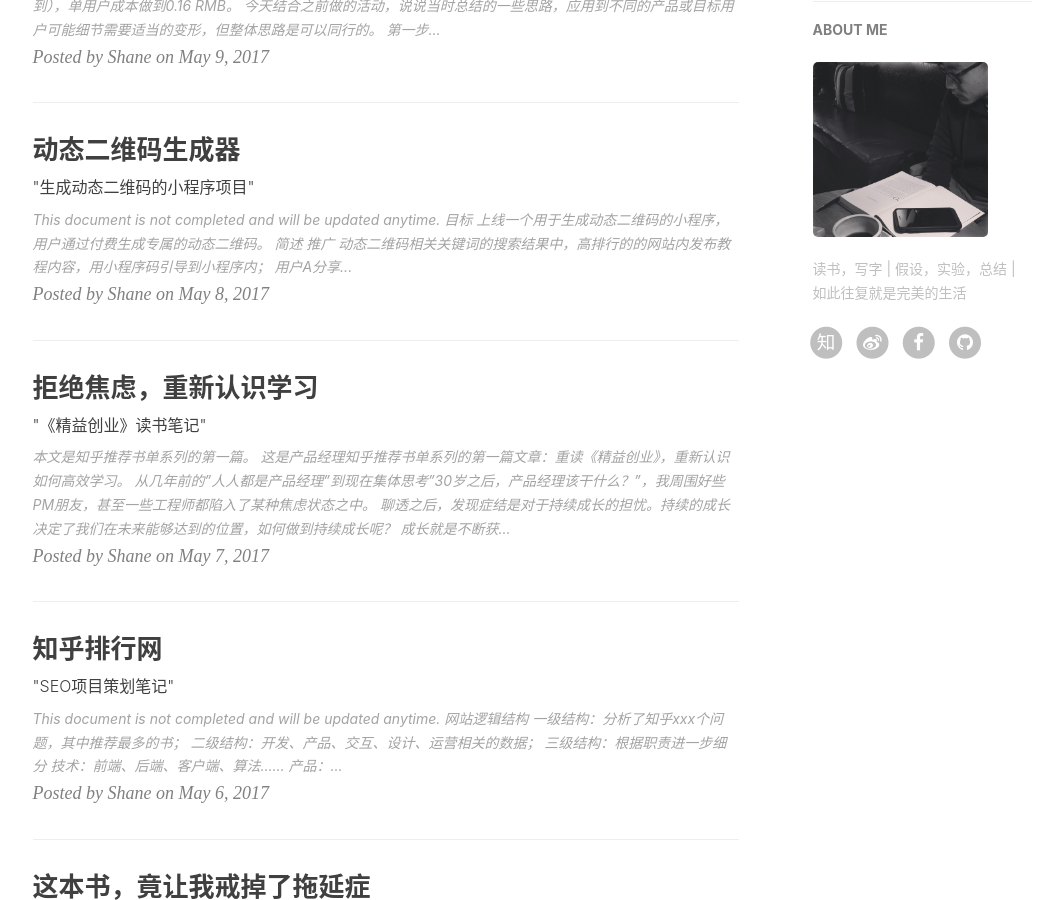
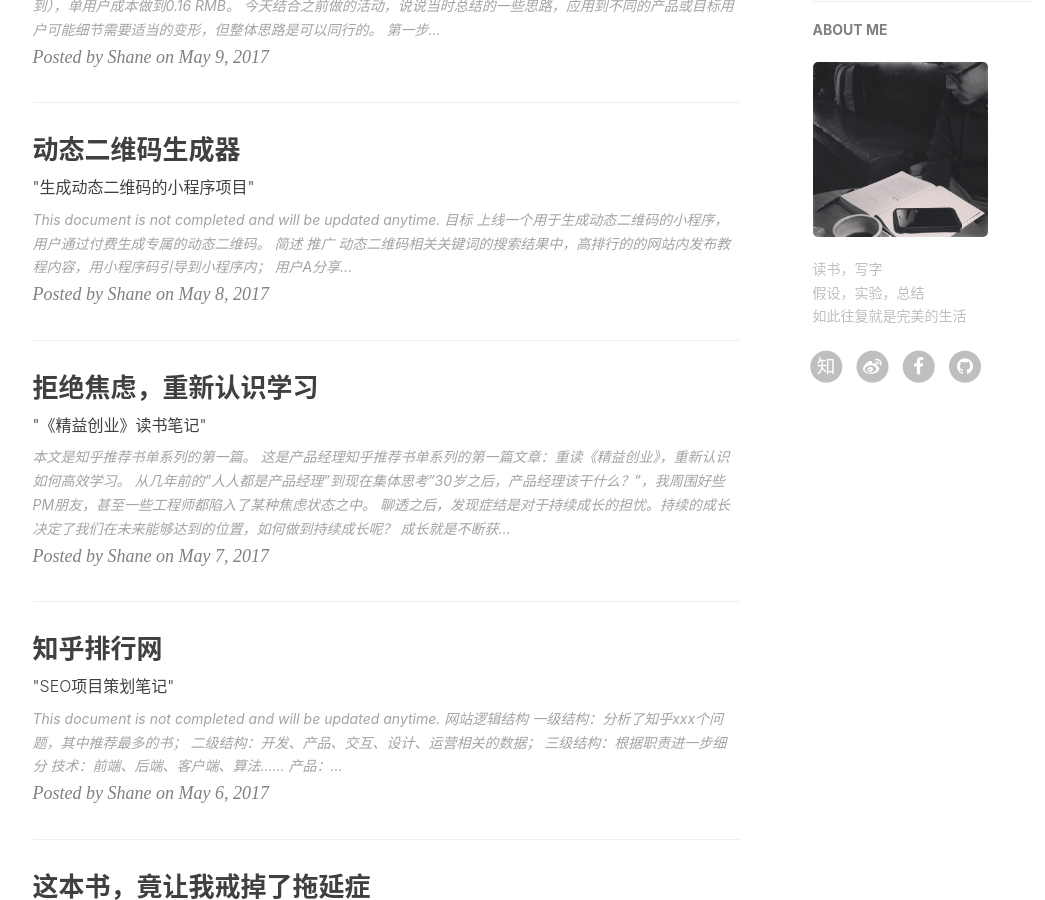
Before and after one commit to shaneliu/shaneliu.github.io, a Jekyll site: the page built from index.html, in a window 1280 px wide and 900 px high, scrolled down 596 px. Shown: the whole window, without its empty margins (135-1180 px from the left). Built offline with Jekyll 4.4.1, drawn with Linux system fonts in a browser that asks for light colours; nearby versions of some CDN libraries; the list of posts is cut into pages by our own code; comment, search, counter and statistics services are not loaded.

```diff
--- a/_config.yml
+++ b/_config.yml
@@ -68,7 +68,7 @@
 
 # Sidebar settings
 sidebar: true                           # whether or not using Sidebar.
-sidebar-about-description: "读书，写字 | 假设，实验，总结 | 如此往复就是完美的生活"
+sidebar-about-description: "读书，写字 </br> 假设，实验，总结 </br> 如此往复就是完美的生活"
 sidebar-avatar: /img/blog-avatar.jpeg #http://ojpjap8gl.bkt.clouddn.com/2017/05/09/149432436506303196.jpeg   # use absolute URL, seeing it's used in both `/` and `/about/`
 
 
```
Also changed, not shown: _layouts/post.html (+6 -1 lines).
